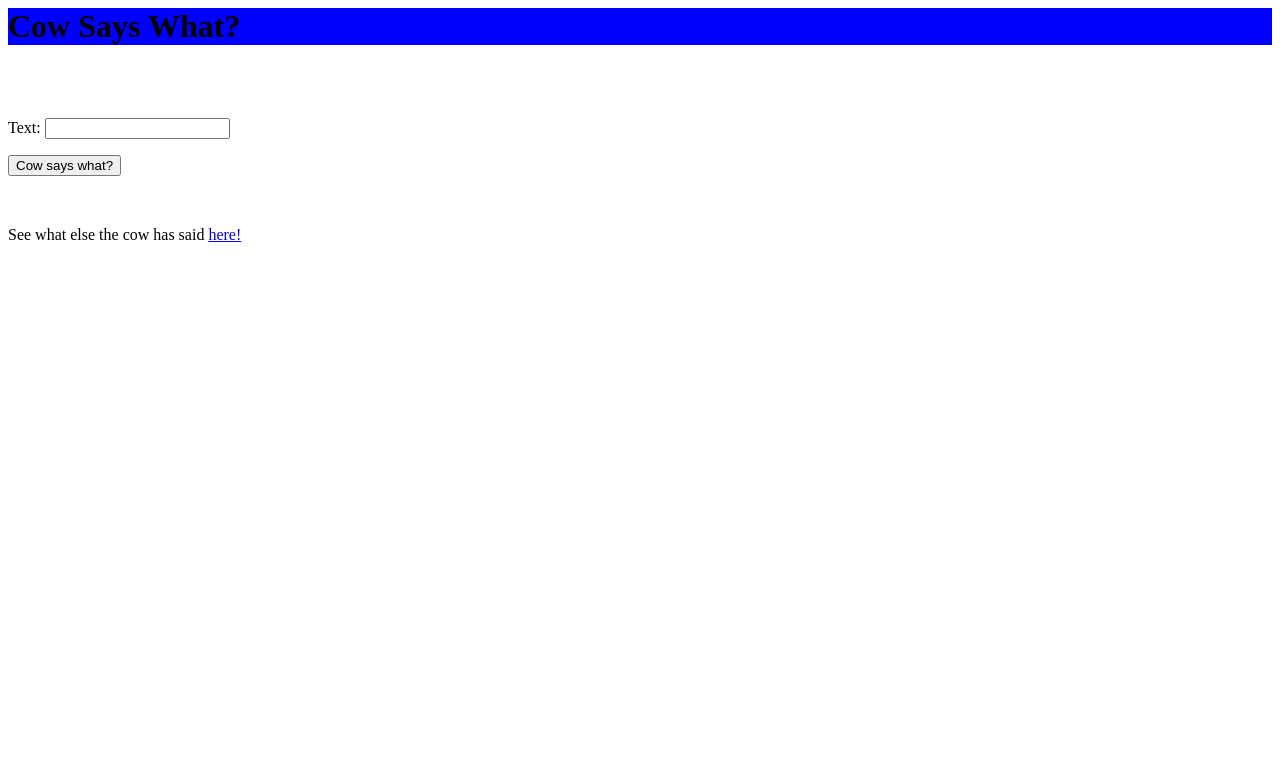
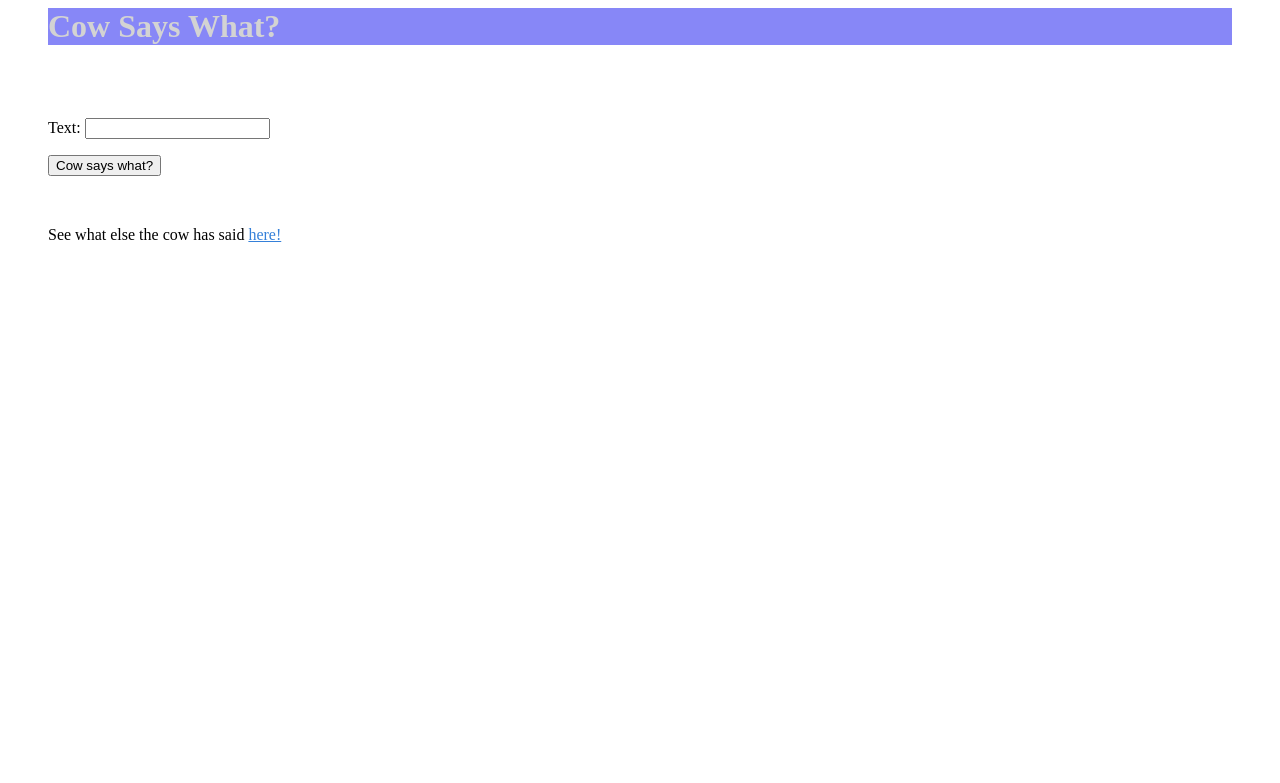
Before and after one commit to chewh115/django_cowsay, a Django app: page / in a window 1280 px wide. Shown: the top 783 px of the page. Run offline with Django 3.2, Linux system fonts and the light colour scheme.

Commit message:
Changes to CSS/HTML tags to display cows correctly

```diff
--- a/django_cowsay/static/style.css
+++ b/django_cowsay/static/style.css
@@ -1,3 +1,21 @@
 header {
-  background: blue;
+  background: rgb(135, 135, 247);
 }
+body {
+  margin-left: 3em;
+  margin-right: 3em;
+}
+h1 {
+  color: lightgray;
+}
+li {
+  list-style-type: none;
+}
+a {
+  color: #3580d9;
+}
+
+.cowspoke {
+  font: monospace;
+  border: 2px dashed black;
+}
--- a/django_cowsay/templates/base.html
+++ b/django_cowsay/templates/base.html
@@ -6,9 +6,6 @@
   </head>
 
   <body>
-    <header>
-      <h1>Cow Says What?</h1>
-    </header>
     {% block content %} {% endblock %}
   </body>
 </html>
--- a/django_cowsay/templates/index.html
+++ b/django_cowsay/templates/index.html
@@ -1,7 +1,10 @@
 {% extends "base.html" %} {% block content %}
+<header>
+  <h1>Cow Says What?</h1>
+</header>
 <br />
 {% if cow_spoke %}
-<div>{{ cow_spoke }}</div>
+<pre class="cowspoke">{{ cow_spoke }}</pre>
 {% endif %}
 <br />
 <form action="" method="POST">
```
Also changed, not shown: django_cowsay/templates/history.html (+6 -9 lines).
